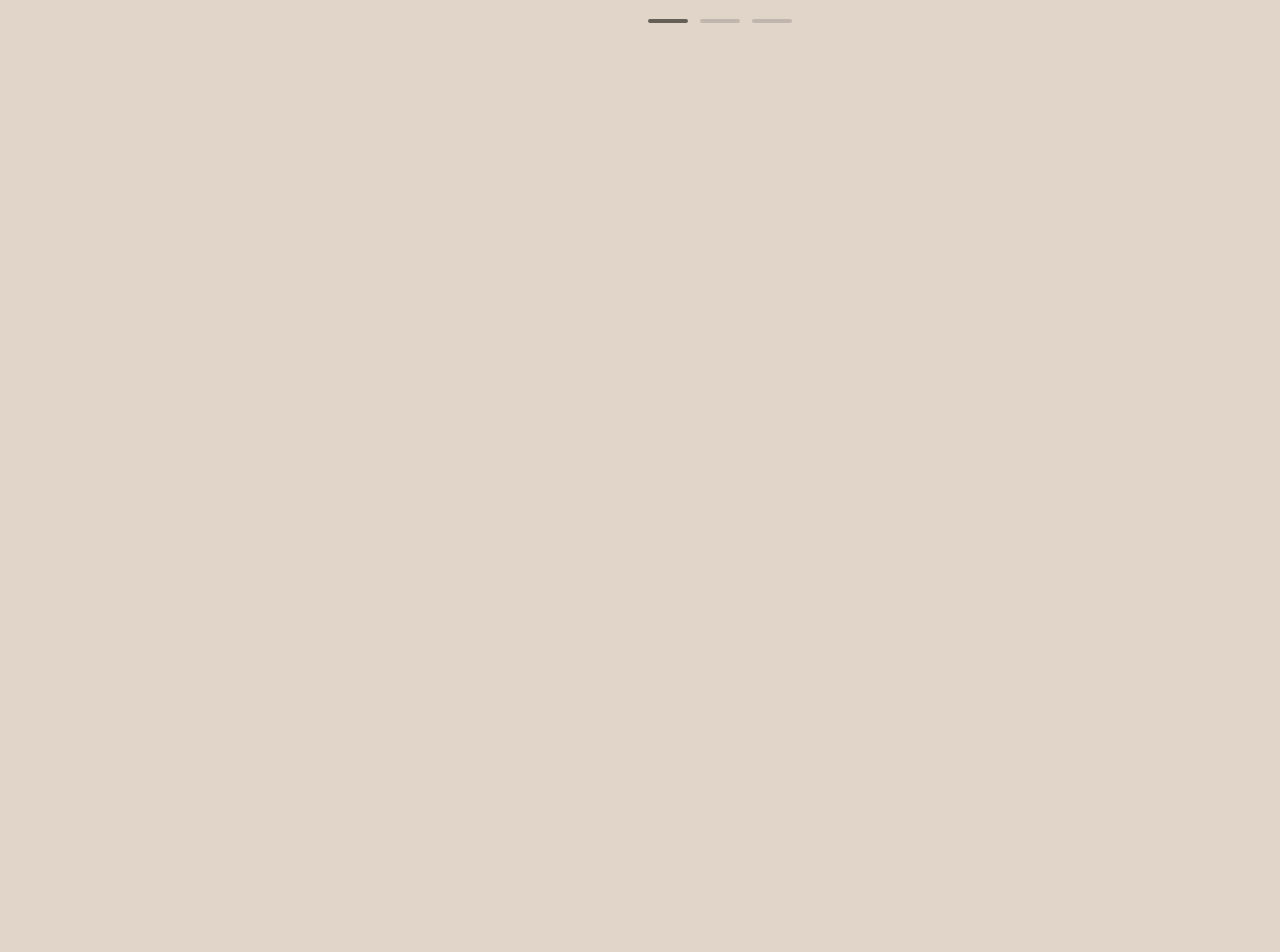
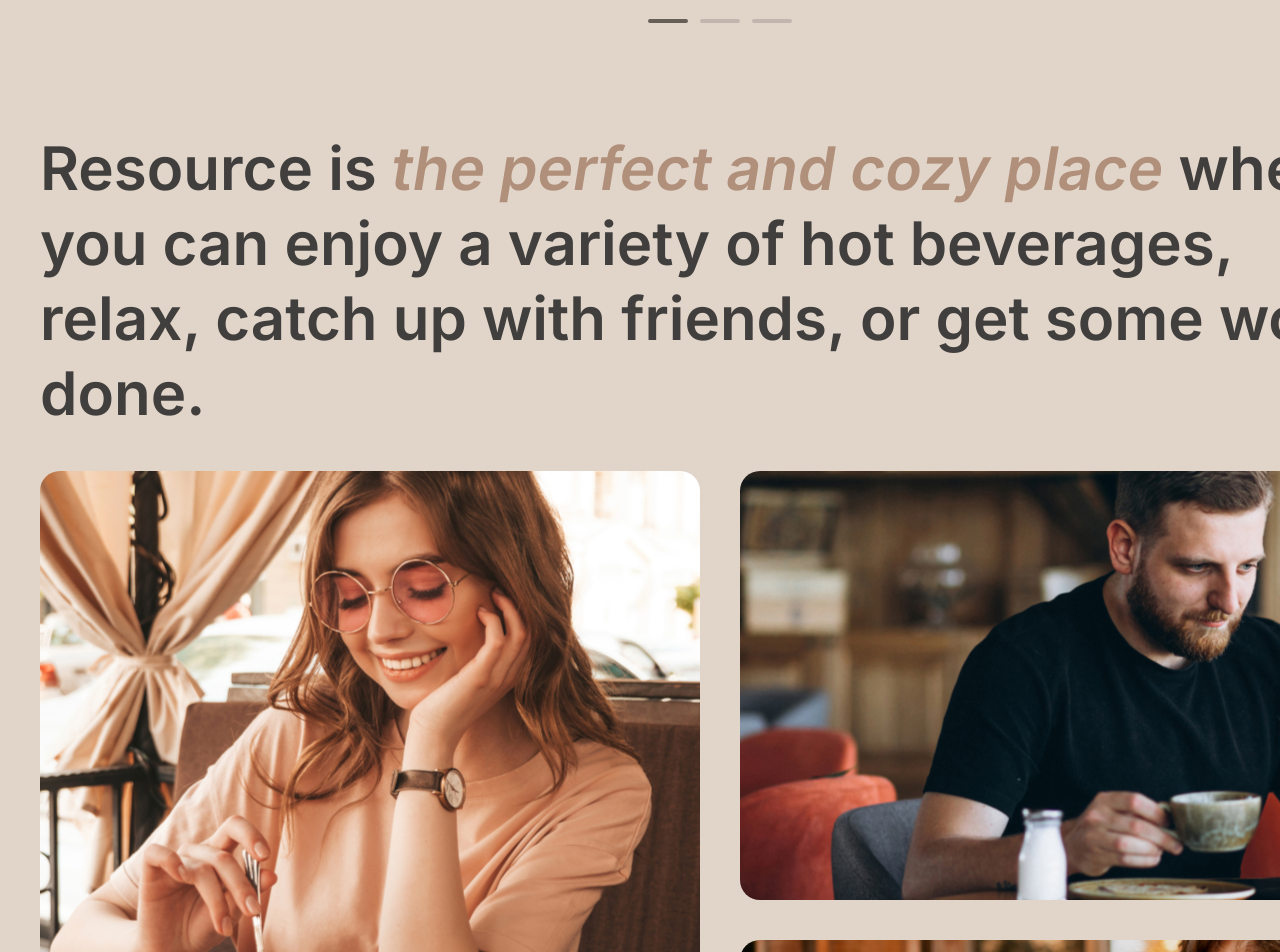
Before and after one commit to AlexandrKlychnikov/coffee-house, a React app: page / in a window 1280 px wide. Shown: the part 1620-2572 px from the top of the page. Before the commit the page ends 1691 px from the top, so only its background shows below. Built offline with nearby package versions, Linux system fonts and the light colour scheme.

Commit message:
feat: create block About

```diff
--- a/src/App.tsx
+++ b/src/App.tsx
@@ -2,12 +2,14 @@ import * as React from "react";
 import Header from "@components/header/header";
 import "./App.sass";
 import FavoriteCoffee from "@components/favorite-coffee/favorite-coffee";
+import About from "@components/about/about";
 
 function App() {
   return (
     <div className="App">
       <Header />
       <FavoriteCoffee />
+      <About />
     </div>
   );
 }
--- /dev/null
+++ b/src/components/about/about.sass
@@ -0,0 +1,42 @@
+@use '../favorite-coffee/favorite-coffee.sass'
+
+.about
+  @extend .favorite
+
+.about__heading
+  @extend .favorite__heading
+  text-align: start
+  .about__accent
+    @extend .favorite__accent
+
+.about__images
+  width: 100%
+  height: 1060px
+  display: flex
+  flex-direction: column
+  flex-wrap: wrap
+  gap: 40px
+
+.about__image
+  width: auto
+  border-radius: 20px
+  &.one, &.four
+    flex: 3 40%
+  &.one
+    background: url(@assets/images/about-1.jpg), lightgray 50% no-repeat
+  &.four
+    background: url(@assets/images/about-4.jpg), lightgray 50% no-repeat
+  &.two, &.three
+    flex: 2 30%
+  &.two
+    background: url(@assets/images/about-2.jpg), lightgray 50% no-repeat
+  &.three
+    background: url(@assets/images/about-3.jpg), lightgray 50% no-repeat
+  &.one, &.two, &.three, &.four
+    background-size: 110%
+    background-position: 52% 50%
+    &:hover
+      transition: 0.8s ease
+      background-size: 100%
+    &:not(:hover)
+      transition: 0.8s ease
--- /dev/null
+++ b/src/components/about/about.tsx
@@ -0,0 +1,23 @@
+import * as React from "react";
+import "./about.sass";
+
+const About = () => {
+  return (
+    <section className="about" id="about">
+      <h2 className="about__heading">
+        Resource is
+        <span className="about__accent">
+          &nbsp;the perfect and cozy place&nbsp;
+        </span>
+        where you can enjoy a variety of hot beverages, relax, catch up with
+        friends, or get some work done.
+      </h2>
+      <div className="about__images">
+        {["one", "two", "three", "four"].map((img) => (
+          <div className={`about__image ${img}`}></div>
+        ))}
+      </div>
+    </section>
+  );
+};
+export default About;
```
